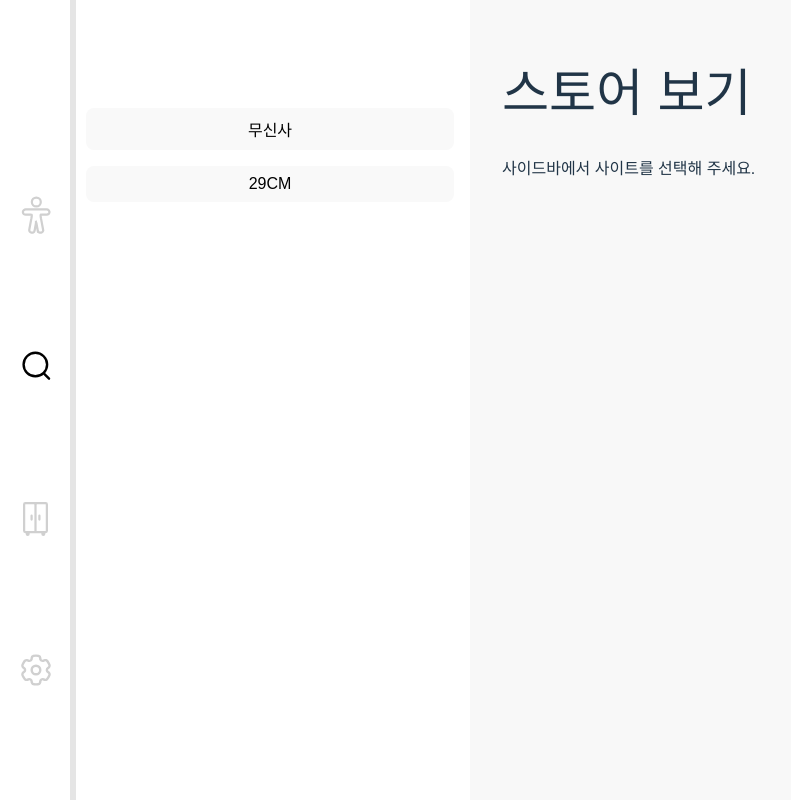
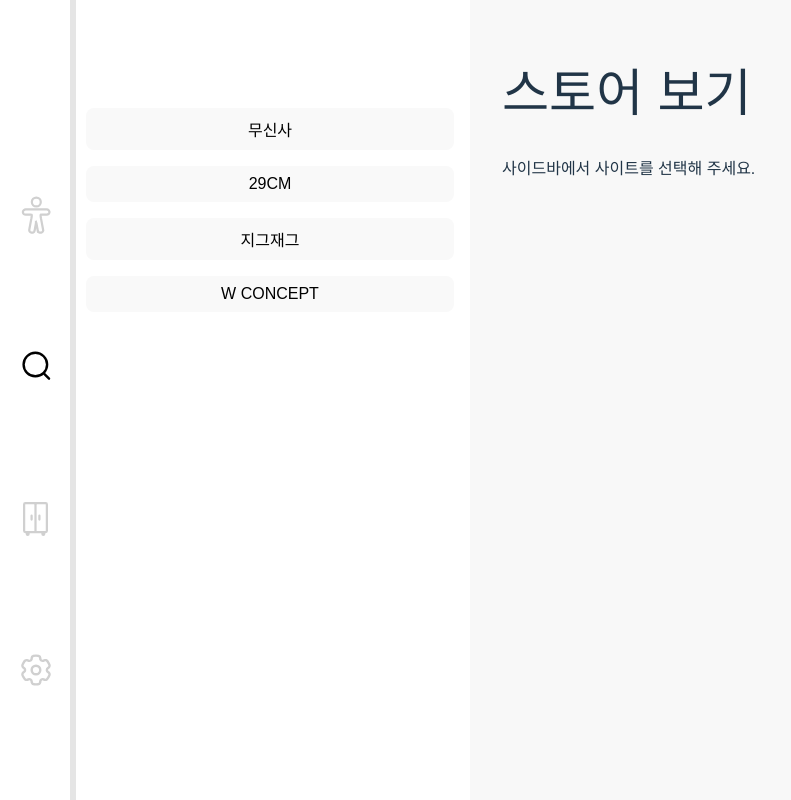
Before and after one commit to 2025-MJU-Capstone/WebFront, a React (Vite) app in the folder SELFIT/: page / in a window 1280 px wide. Both pictures are taken after a click on the picture 36 px from the left and 365 px from the top of the page. Shown: the whole page, without its empty margins (0-791 px from the left). Built offline with nearby package versions, Linux system fonts and the light colour scheme.

Commit message:
페이지 컴포넌트분리 및 스토어추가

```diff
--- a/SELFIT/src/App.jsx
+++ b/SELFIT/src/App.jsx
@@ -2,8 +2,8 @@
 import './App.css'
 import LeftSidebar from './components/LeftSidebar'
 import DynamicSidebar from './components/DynamicSidebar'
-import Store from './components/Store'
-import Main from './components/Main'
+import Store from './pages/Store'
+import Main from './pages/Main'
 
 function App() {
   const [mode, setMode] = useState('main')
--- a/SELFIT/src/components/DynamicSidebar.jsx
+++ b/SELFIT/src/components/DynamicSidebar.jsx
@@ -31,6 +31,12 @@
         </button>
         <button onClick={() => setUrl('https://www.29cm.co.kr/')}>
           29CM
+        </button>
+        <button onClick={() => setUrl('https://zigzag.kr/')}>
+          지그재그
+        </button>
+        <button onClick={() => setUrl('https://display.wconcept.co.kr/rn/women')}>
+          W CONCEPT
         </button>
       </div>
     )
```
Also changed, not shown: SELFIT/src/pages/Main.jsx (renamed from SELFIT/src/components/Main.jsx), SELFIT/src/pages/Store.jsx (renamed from SELFIT/src/components/Store.jsx).
